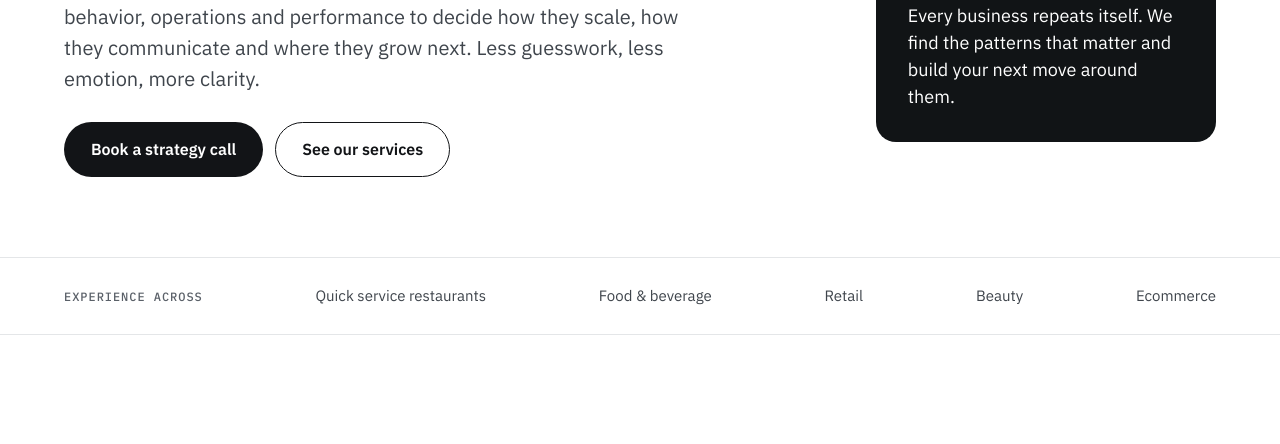
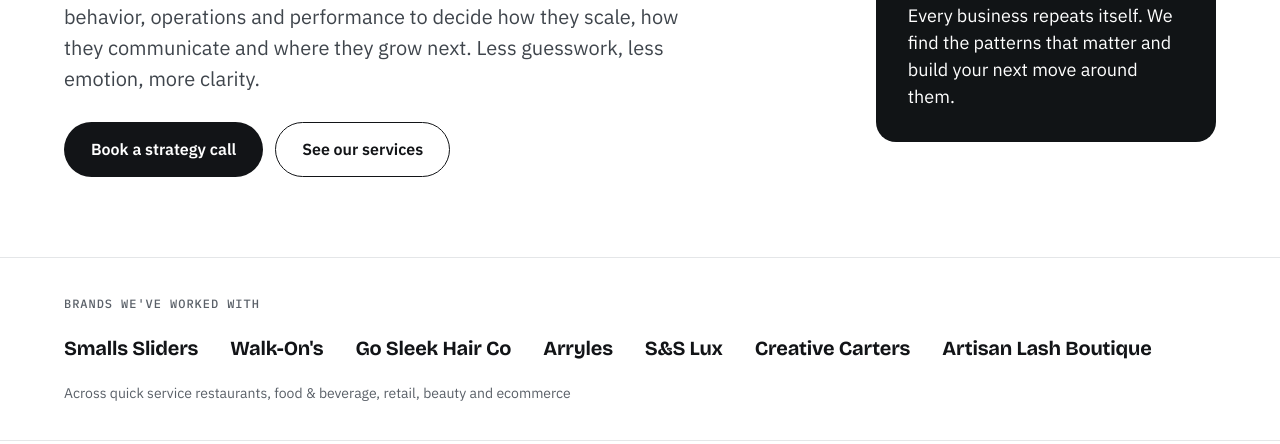
Before and after one commit to charnell-smit-land/parkland-site, a plain HTML site: page index.html in a window 1280 px wide. Shown: the part 441-885 px from the top of the page. Drawn offline with nearby package versions, Linux system fonts and the light colour scheme.

Commit message:
Homepage: add client list, relabel LinkedIn link
Co-Authored-By: Claude Opus 5.5 <noreply@anthropic.com>
Claude-Session: https://claude.ai/code/session_01W7geo9XBXWQGidiqqK6ibq

```diff
--- a/assets/styles.css
+++ b/assets/styles.css
@@ -96,6 +96,9 @@ p { margin: 0; }
 .strip { border-top: 1px solid var(--line); border-bottom: 1px solid var(--line); }
 .strip .wrap { display: flex; flex-wrap: wrap; gap: 12px 40px; align-items: center; justify-content: space-between; padding-top: 26px; padding-bottom: 26px; font-size: 15px; color: var(--ink-2); }
 .strip .label { font-family: var(--mono); font-size: 12px; letter-spacing: 0.08em; text-transform: uppercase; color: var(--muted); }
+.strip .clients { flex-direction: column; align-items: flex-start; justify-content: flex-start; gap: 18px; padding-top: 36px; padding-bottom: 36px; }
+.client-list { list-style: none; margin: 0; padding: 0; display: flex; flex-wrap: wrap; gap: 10px 32px; font-family: var(--display); font-weight: 700; font-size: clamp(17px, 1.7vw, 20px); letter-spacing: -0.01em; color: var(--ink); }
+.strip .industries { font-size: 14px; color: var(--muted); }
 
 /* Cards */
 .card { border: 1px solid var(--line); border-radius: 16px; padding: 28px; display: flex; flex-direction: column; gap: 14px; background: #fff; }
--- a/index.html
+++ b/index.html
@@ -56,14 +56,19 @@
 </div>
 </section>
 
-<section class="strip" aria-label="Industries">
-<div class="wrap">
-<span class="label">Experience across</span>
-<span>Quick service restaurants</span>
-<span>Food &amp; beverage</span>
-<span>Retail</span>
-<span>Beauty</span>
-<span>Ecommerce</span>
+<section class="strip" aria-label="Clients">
+<div class="wrap clients">
+<p class="label">Brands we've worked with</p>
+<ul class="client-list">
+<li>Smalls Sliders</li>
+<li>Walk-On's</li>
+<li>Go Sleek Hair Co</li>
+<li>Arryles</li>
+<li>S&amp;S Lux</li>
+<li>Creative Carters</li>
+<li>Artisan Lash Boutique</li>
+</ul>
+<p class="industries">Across quick service restaurants, food &amp; beverage, retail, beauty and ecommerce</p>
 </div>
 </section>
 
@@ -143,7 +148,7 @@
 <div class="wrap">
 <span>© 2026 Parkland Consulting Group · Atlanta, GA</span>
 <nav aria-label="Footer">
-<a href="https://www.linkedin.com/company/parkland-consulting-group/">LinkedIn</a>
+<a href="https://www.linkedin.com/company/parkland-consulting-group/">Parkland on LinkedIn</a>
 <a href="mailto:charnell@parkland.consulting">charnell@parkland.consulting</a>
 </nav>
 </div>
```
Also changed, not shown: 404.html (+1 -1 lines), about/index.html (+1 -1 lines), book/index.html (+1 -1 lines), services/index.html (+1 -1 lines), services/pattern-audit/index.html (+1 -1 lines).
